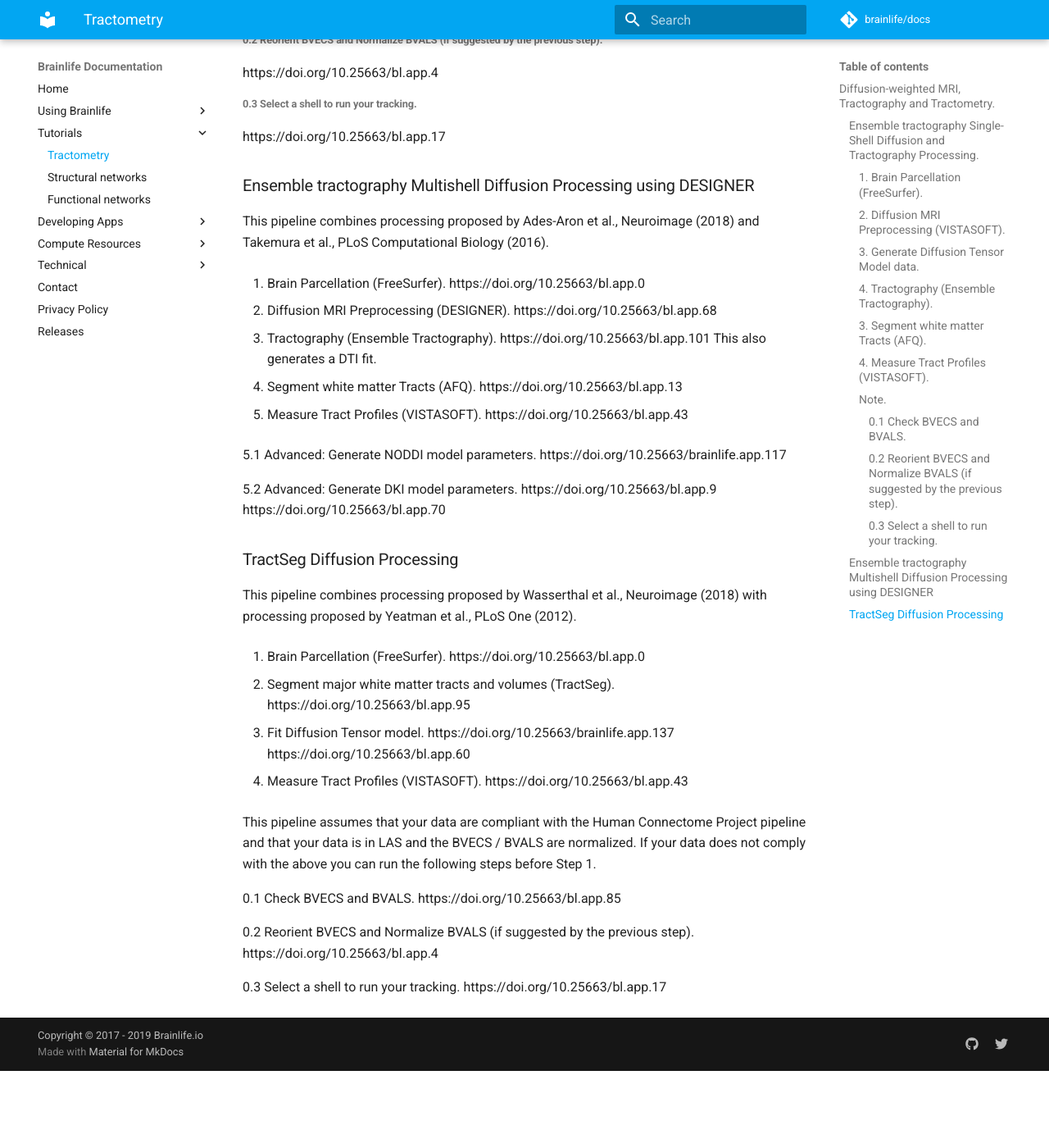
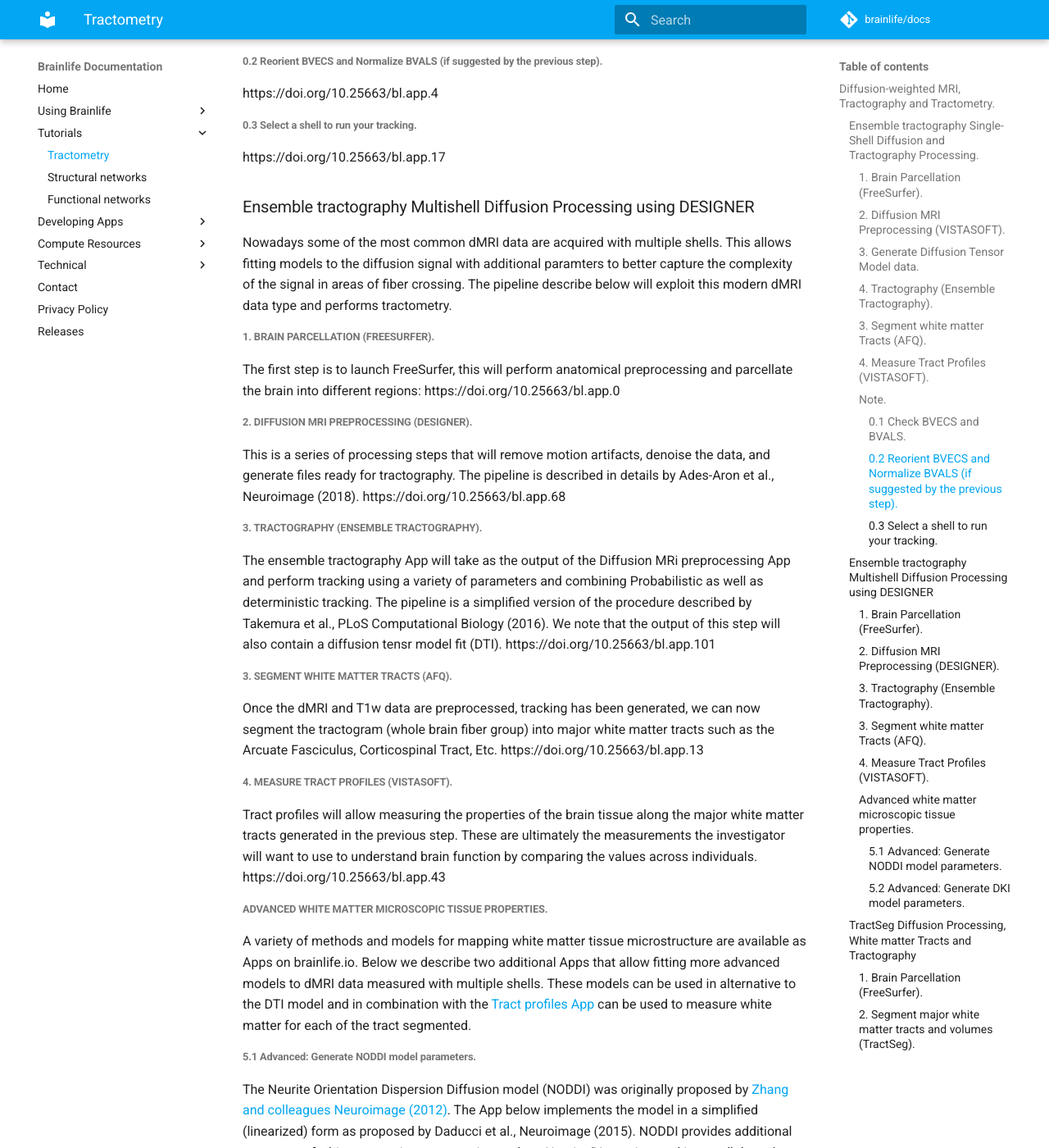
Before and after one commit to brainlife/docs, an MkDocs documentation site: the page built from docs/tutorial/diffusion-and-tractography.md, in a window 1280 px wide and 1400 px high, scrolled down 1540 px. Shown: the whole window at 82% size. Built offline with MkDocs 1.6.1 and Material for MkDocs 9.7.7, drawn with Linux system fonts in a browser that asks for light colours; comment, search, counter and statistics services are not loaded; before the commit the page ends 2846 px from its top, so only the background shows below that; some of the changed text lies outside the part shown.

Commit message:
Update diffusion-and-tractography.md

```diff
--- a/docs/tutorial/diffusion-and-tractography.md
+++ b/docs/tutorial/diffusion-and-tractography.md
@@ -18,7 +18,7 @@
 https://doi.org/10.25663/bl.app.48
 
 ##### 4. Tractography (Ensemble Tractography).
-The ensemble tractography App will take as the output of the Diffusion MRi preprocessing App and perform tracking using a variety of parameters and combining Probabilistic as well as deterministic tracking.
+The ensemble tractography App will take as the output of the Diffusion MRi preprocessing App and perform tracking using a variety of parameters and combining Probabilistic as well as deterministic tracking. The pipeline is a simplified version of the procedure described by Takemura et al., PLoS Computational Biology (2016).
 https://doi.org/10.25663/bl.app.33
 
 ##### 3. Segment white matter Tracts (AFQ).
@@ -42,38 +42,47 @@
 https://doi.org/10.25663/bl.app.17
 
 ### Ensemble tractography Multishell Diffusion Processing using DESIGNER
-This pipeline combines processing proposed by Ades-Aron et al., Neuroimage (2018) and Takemura et al., PLoS Computational Biology (2016).
+Nowadays some of the most common dMRI data are acquired with multiple shells. This allows fitting models to the diffusion signal with additional paramters to better capture the complexity of the signal in areas of fiber crossing. The pipeline describe below will exploit this modern dMRI data type and performs tractometry.
 
-1. Brain Parcellation (FreeSurfer).
-https://doi.org/10.25663/bl.app.0
+##### 1. Brain Parcellation (FreeSurfer).
+The first step is to launch FreeSurfer, this will perform anatomical preprocessing and parcellate the brain into different regions: https://doi.org/10.25663/bl.app.0
 
-2. Diffusion MRI Preprocessing (DESIGNER).
+##### 2. Diffusion MRI Preprocessing (DESIGNER).
+This is a series of processing steps that will remove motion artifacts, denoise the data, and generate files ready for tractography. The pipeline is described in details by Ades-Aron et al., Neuroimage (2018).
 https://doi.org/10.25663/bl.app.68
 
-3. Tractography (Ensemble Tractography).
+##### 3. Tractography (Ensemble Tractography).
+The ensemble tractography App will take as the output of the Diffusion MRi preprocessing App and perform tracking using a variety of parameters and combining Probabilistic as well as deterministic tracking. The pipeline is a simplified version of the procedure described by Takemura et al., PLoS Computational Biology (2016). We note that the output of this step will also contain a diffusion tensr model fit (DTI).
 https://doi.org/10.25663/bl.app.101
-This also generates a DTI fit.
 
-3. Segment white matter Tracts (AFQ).
+##### 3. Segment white matter Tracts (AFQ).
+Once the dMRI and T1w data are preprocessed, tracking has been generated, we can now segment the tractogram (whole brain fiber group) into major white matter tracts such as the Arcuate Fasciculus, Corticospinal Tract, Etc.
 https://doi.org/10.25663/bl.app.13
 
-4. Measure Tract Profiles (VISTASOFT).
+##### 4. Measure Tract Profiles (VISTASOFT).
+Tract profiles will allow measuring the properties of the brain tissue along the major white matter tracts generated in the previous step. These are ultimately the measurements the investigator will want to use to understand brain function by comparing the values across individuals.
 https://doi.org/10.25663/bl.app.43
 
-5.1 Advanced: Generate NODDI model parameters.
+##### Advanced white matter microscopic tissue properties.
+A variety of methods and models for mapping white matter tissue microstructure are available as Apps on brainlife.io. Below we describe two additional Apps that allow fitting more advanced models to dMRI data measured with multiple shells. These models can be used in alternative to the DTI model and in combination with the [Tract profiles App](https://doi.org/10.25663/bl.app.43) can be used to measure white matter for each of the tract segmented.
+
+###### 5.1 Advanced: Generate NODDI model parameters.
+The Neurite Orientation Dispersion Diffusion model (NODDI) was originally proposed by [Zhang and colleagues Neuroimage (2012)](https://doi.org/10.1016/j.neuroimage.2012.03.072). The App below implements the model in a simplified (linearized) form as proposed by Daducci et al., Neuroimage (2015). NODDI provides additional mearuses of white matter tissue properties such as Neurite Dispersion, and intra-cellular volume fraction.
 https://doi.org/10.25663/brainlife.app.117
 
-5.2 Advanced: Generate DKI model parameters.
+###### 5.2 Advanced: Generate DKI model parameters.
+The Diffusion Kurtosis Imaging (DKI; [Jensen et al., MRM 2005](https://doi.org/10.1002/mrm.20508)) model provides additional (high-order) parameters that describe component of the dMRI signal that cannot be accounted by the single-gaussian (simpler) DTI model. By running the two Apps below in the following sequence it is possible to generated DKI paramters to be used for generating advanced tract profiles.
 https://doi.org/10.25663/bl.app.9
 https://doi.org/10.25663/bl.app.70
 
-### TractSeg Diffusion Processing
+### TractSeg Diffusion Processing, White matter Tracts and Tractography
 This pipeline combines processing proposed by Wasserthal et al., Neuroimage (2018) with processing proposed by Yeatman et al., PLoS One (2012).
 
-1. Brain Parcellation (FreeSurfer).
-https://doi.org/10.25663/bl.app.0
+##### 1. Brain Parcellation (FreeSurfer).
+The first step is to launch FreeSurfer, this will perform anatomical preprocessing and parcellate the brain into different regions: https://doi.org/10.25663/bl.app.0
 
-2. Segment major white matter tracts and volumes (TractSeg).
+##### 2. Segment major white matter tracts and volumes (TractSeg).
+Wasserthal and colleaagues proposed a single method to generate
 https://doi.org/10.25663/bl.app.95
 
 3. Fit Diffusion Tensor model.
```
